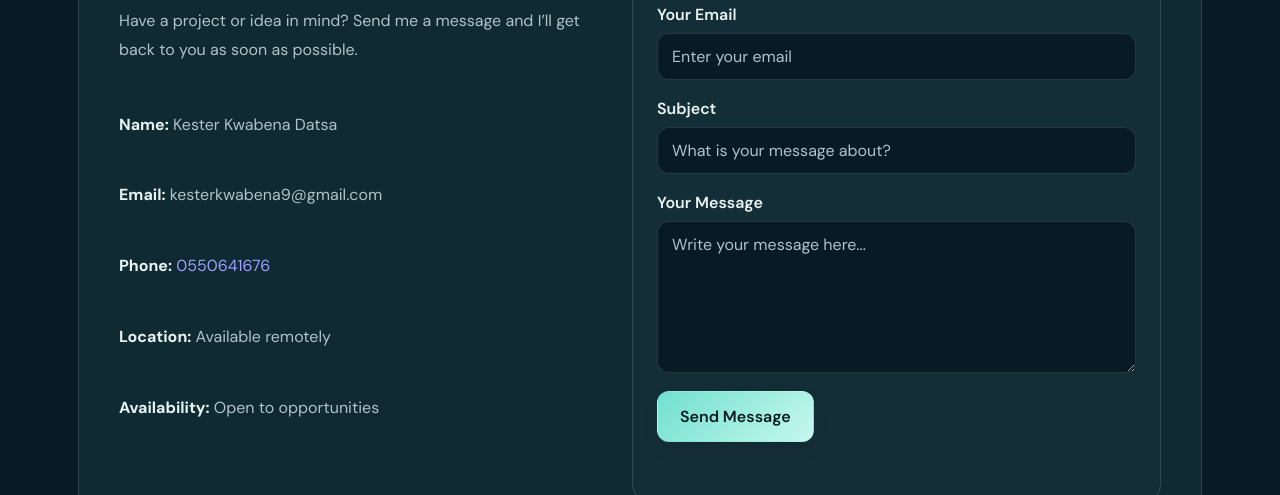
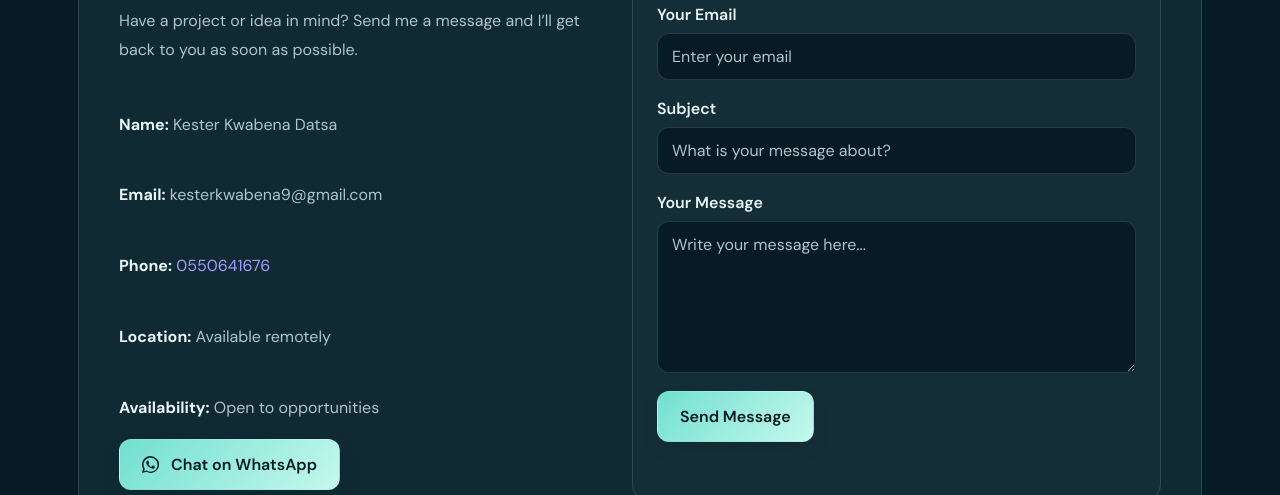
Before and after one commit to Kesterkwabena9-alt/My-Portfolio, a website: page public/contacts.html in a window 1280 px wide. Shown: the part 305-800 px from the top of the page. Drawn offline with nearby package versions, Linux system fonts and the light colour scheme.

Commit message:
I have fixed the whatsapp link and icon issue

```diff
--- a/public/contacts.html
+++ b/public/contacts.html
@@ -59,6 +59,14 @@
                     <p><strong>Location:</strong> Available remotely</p>
                     <p><strong>Availability:</strong> Open to opportunities</p>
                 </div>
+
+                <a class="action primary" href="https://wa.me/233550641676?text=Hello%20Kester%2C%20I%27m%20interested%20in%20discussing%20a%20business%20project."
+                   target="_blank" rel="noopener noreferrer" aria-label="Chat with Kester on WhatsApp">
+                    <svg viewBox="0 0 24 24" aria-hidden="true" focusable="false">
+                        <path fill="currentColor" d="M17.472 14.382c-.297-.149-1.758-.867-2.03-.967-.273-.099-.471-.148-.67.446-.198.297-.768.967-.941 1.165-.173.198-.347.223-.644.074-.297-.149-1.255-.463-2.39-1.475-.883-.788-1.48-1.761-1.653-2.059-.173-.297-.018-.458.13-.606.134-.133.297-.347.446-.52.149-.174.198-.298.297-.496.099-.198.05-.372-.025-.52-.074-.149-.669-1.612-.916-2.207-.242-.579-.487-.5-.669-.51l-.57-.01c-.198 0-.52.074-.792.372-.272.297-1.04 1.016-1.04 2.479 0 1.462 1.065 2.875 1.213 3.074.149.198 2.095 3.2 5.076 4.487.709.306 1.262.489 1.694.626.712.226 1.36.194 1.872.118.571-.085 1.758-.719 2.006-1.413.248-.694.248-1.289.173-1.413-.074-.124-.272-.198-.57-.347m-5.421 7.403h-.004a9.87 9.87 0 0 1-5.031-1.378l-.361-.214-3.741.982.998-3.648-.235-.374a9.86 9.86 0 0 1-1.51-5.26c.001-5.45 4.436-9.884 9.888-9.884 2.64.001 5.122 1.03 6.988 2.898a9.825 9.825 0 0 1 2.893 6.994c-.003 5.45-4.437 9.884-9.885 9.884m8.413-18.297A11.815 11.815 0 0 0 12.05 0C5.495 0 0 5.495 0 12.05c0 2.123.555 4.196 1.611 6.025L0 24l6.104-1.602a12.04 12.04 0 0 0 5.946 1.514h.005c6.554 0 12.05-5.495 12.05-12.05a11.98 11.98 0 0 0-3.541-8.374z"/>
+                    </svg>
+                    Chat on WhatsApp
+                </a>
             </div>
 
             <form id="contactForm" class="contact-form" novalidate>
```
